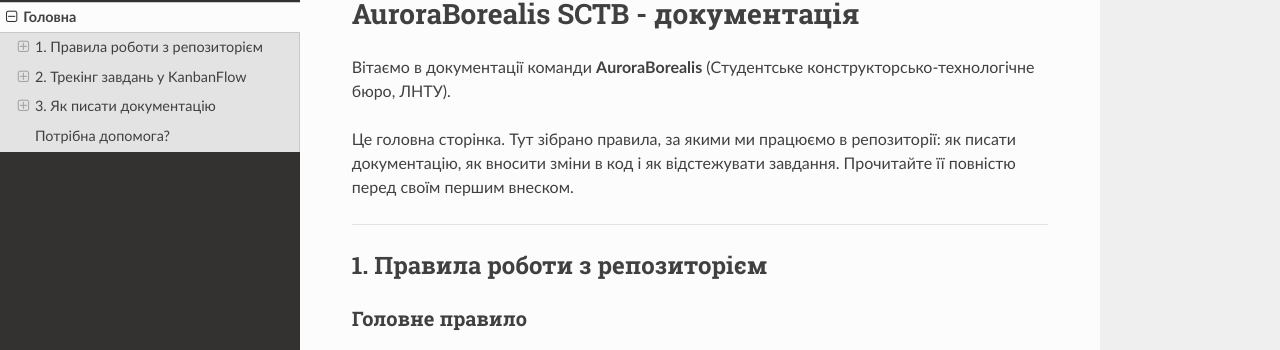
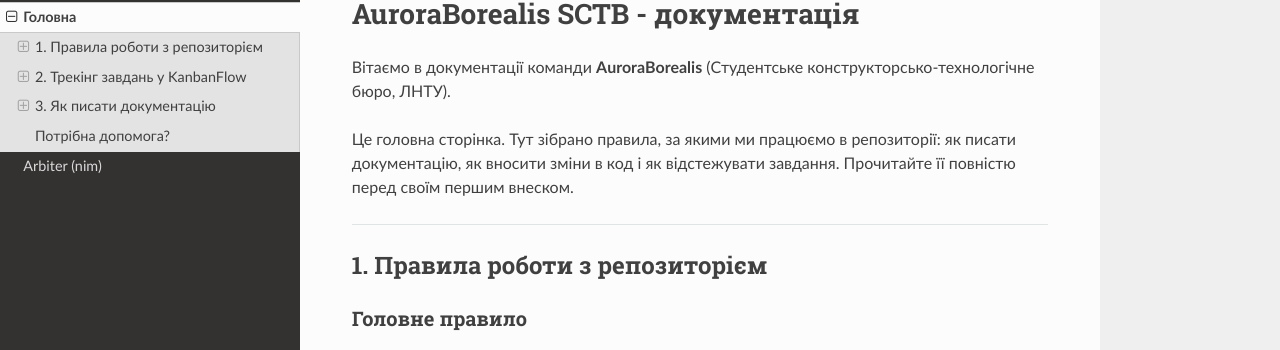
Before and after one commit to Selector0073/AuroraBorealis-SCTB-V2, an MkDocs documentation site: the page built from docs/docs/index.md, in a window 1280 px wide. Shown: the part 104-454 px from the top of the page. Built offline with MkDocs 1.6.1, drawn with Linux system fonts in a browser that asks for light colours; nearby versions of some CDN libraries.

Commit message:
feat(/.github/workflows/docs.yml): auto docs

```diff
--- a/docs/mkdocs.yml
+++ b/docs/mkdocs.yml
@@ -2,3 +2,4 @@ site_name: SCTB AuroraBorealis Docs
 theme: readthedocs
 nav:
   - Головна: index.md
+  - Arbiter (nim): docs-arbiter/theindex.html
```
Also changed, not shown: 19 other files.
